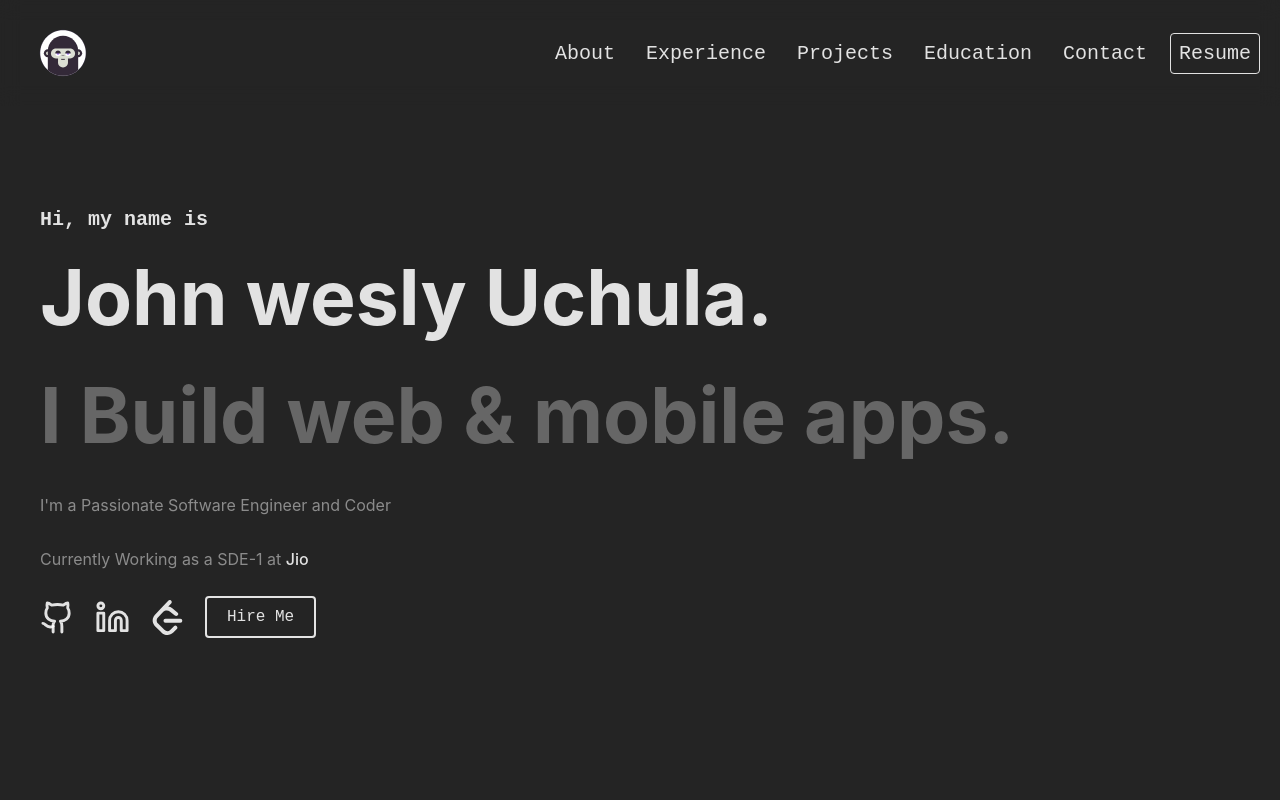
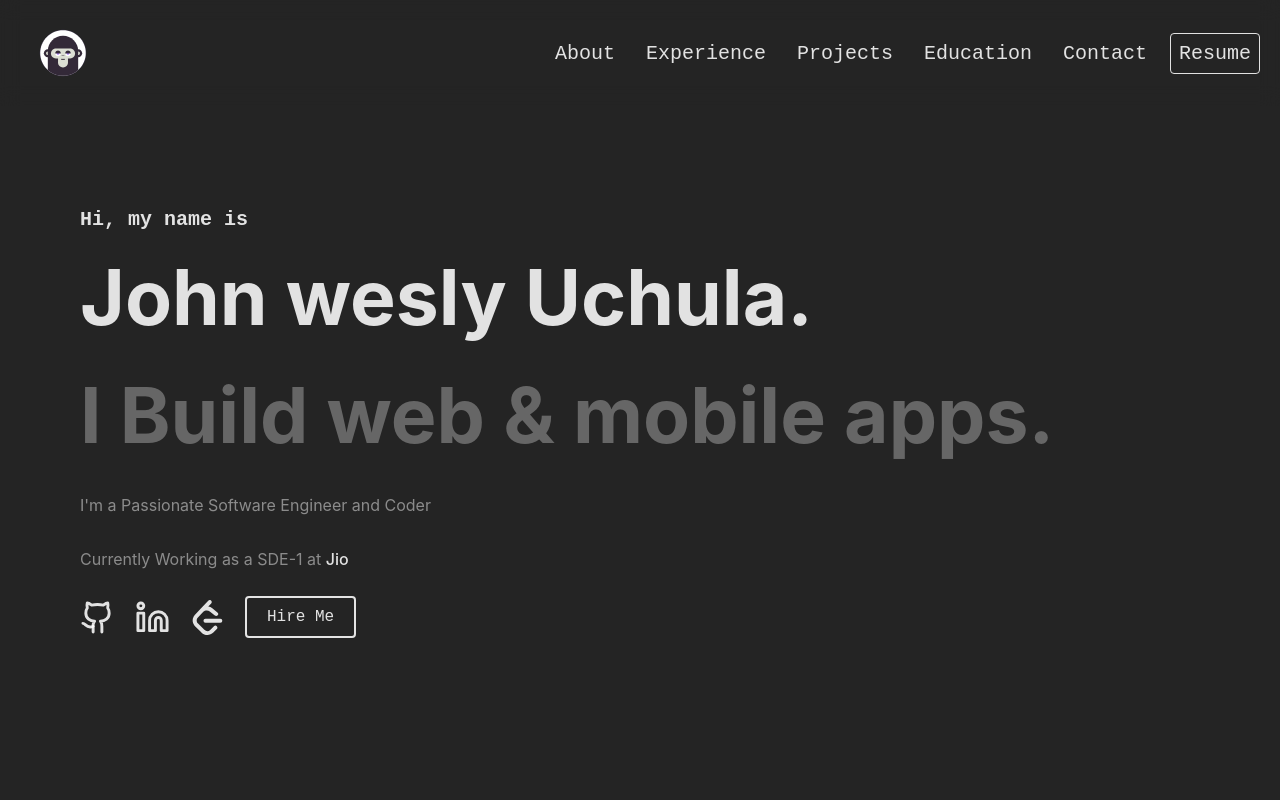
Before and after one commit to johnwesly2002/Portfolio, a React (Vite) app: page / in a window 1280 px wide. Shown: the top 800 px of the page. Built offline with nearby package versions, Linux system fonts and the light colour scheme.

Commit message:
Fixed major bug in screen resolution whenever zoom out

```diff
--- a/src/App.css
+++ b/src/App.css
@@ -639,7 +639,7 @@ footer .lottie {
   position: relative;
   z-index: -1;
 }
-.main-Container {
+#main-Container {
   max-width: 1440px;
   margin: 0 auto;
   padding: 0px 40px 0px 40px;
@@ -839,5 +839,5 @@ footer .lottie {
 }
 body {
   background-color: var(--background-color);
-  overflow-x: hidden;
+  margin: 0 auto;
 }
--- a/src/index.css
+++ b/src/index.css
@@ -11,10 +11,8 @@ html {
   scrollbar-width: thin;
   scrollbar-color: var(--scrollcolor) ;
 }
-body {
+html, body{
   margin: 0 auto;
-}
-html, body{
   overflow-x: hidden !important;
 }
 /* @media (prefers-color-scheme: light) {
```
